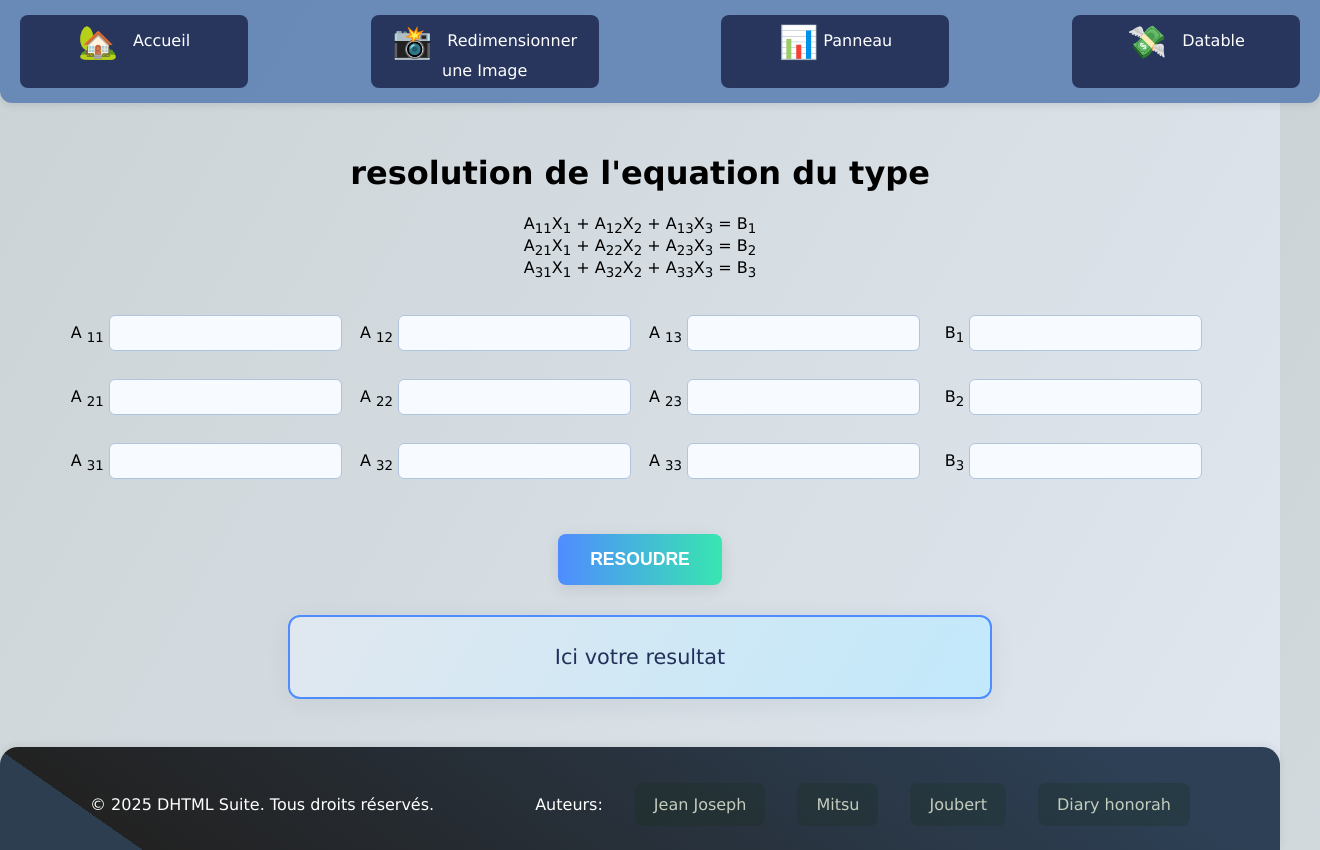
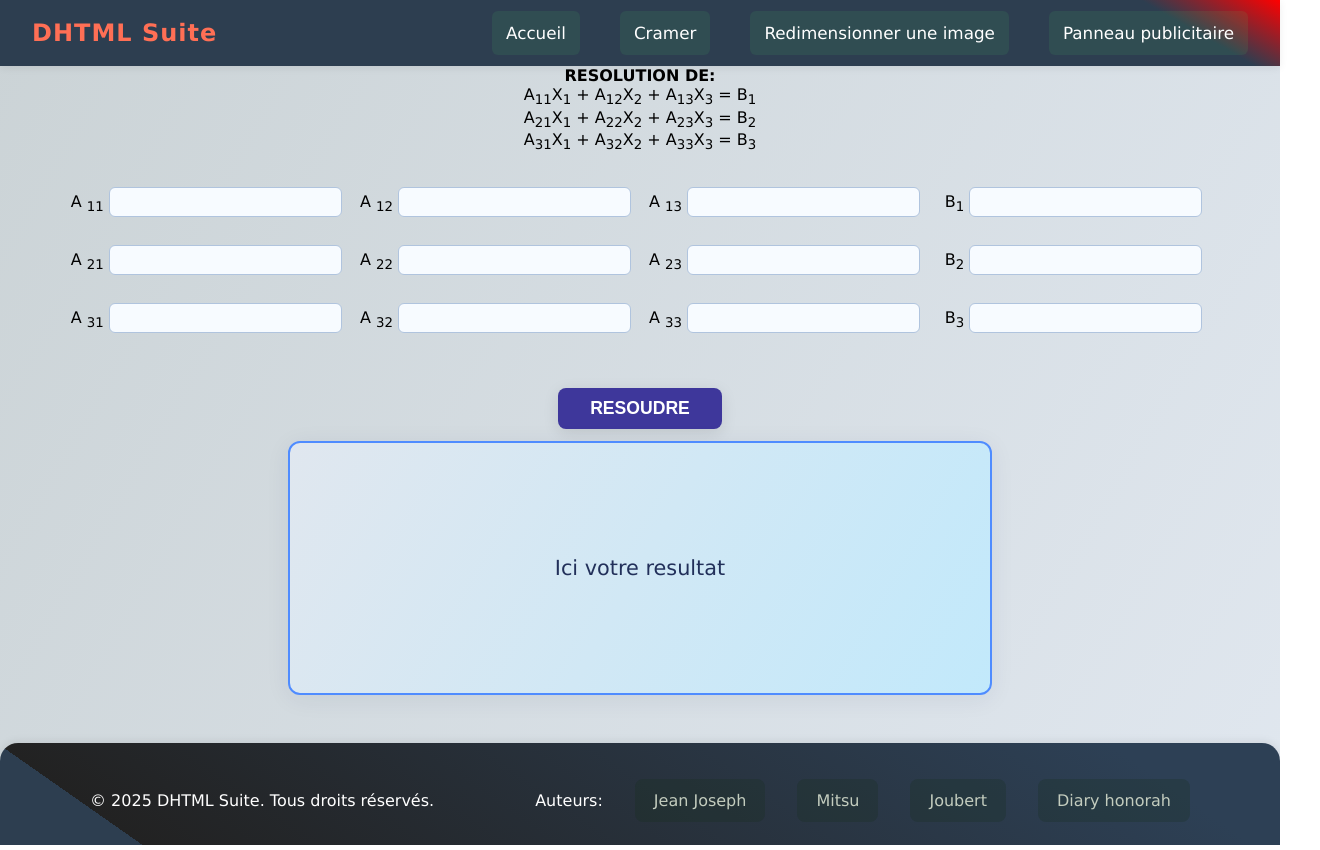
Before and after one commit to J0sephX490/DHTML_2025, a plain HTML site: page pages/cramer.html in a window 1280 px wide. Shown: the whole page, 1320 px wide, since content can reach past the window. Drawn offline with Linux system fonts and the light colour scheme.

Commit message:
Mise à jour du style et corrections HTML

```diff
--- a/pages/cramer.html
+++ b/pages/cramer.html
@@ -10,15 +10,20 @@
 </head>
 
 <body>
-    <nav>
-        <a href="../accueil.html"> <span class="emojie">🏡 </span>Accueil</a>
-        <a href="./image.html"> <span class="emojie">📸 </span>Redimensionner une Image</a>
-        <a href="#"><span class="emojie">📊</span>Panneau</a>
-        <a href="#"><span class="emojie">💸 </span>Datable</a>
+    <nav class="navbar">
+        <div class="nav-container">
+            <span class="nav-logo">DHTML Suite</span>
+            <ul class="nav-links">
+                <li><a href="../accueil.html">Accueil</a></li>
+                <li><a href="./cramer.html">Cramer</a></li>
+                <li><a href="./image.html">Redimensionner une image</a></li>
+                <li><a href="./publicitaire.html">Panneau publicitaire</a></li>
+            </ul>
+        </div>
     </nav>
     <main id="page-cramer" class="page">
-        <h1>resolution de l'equation du type</h1>
         <div>
+            <strong>RESOLUTION DE: </strong> <br>
             <span id="vA11">A<sub>11</sub></span>X<sub>1</sub> +
             <span id="vA12">A<sub>12</sub></span>X<sub>2</sub> +
             <span id="vA13">A<sub>13</sub></span>X<sub>3</sub> =
--- a/styles/cramer.css
+++ b/styles/cramer.css
@@ -22,7 +22,9 @@ header {
     align-items: center;
     box-shadow: 0 2px 8px rgba(0,0,0,0.10);
 }
-
+.presentation {
+    display: flex;
+}
 /* Page container */
 #page-cramer {
     background-color: transparent;
@@ -35,44 +37,58 @@ header {
 }
 
 /* Navigation */
-nav {
-    width: 100%;
-    text-align: center;
-    display: flex;
-    justify-content: space-between;
-    background: rgba(101, 134, 182, 0.95);
-    padding: 15px 20px;
-    box-shadow: 0 2px 8px rgba(0,0,0,0.10);
-    border-radius: 0 0 12px 12px;
-    margin-bottom: 30px;
-}
-nav a {
-    text-decoration: none;
-    color: white;
-    background: rgba(34, 46, 85, 0.9);
-    padding: 8px 18px;
-    border-radius: 8px;
-    margin-right: 5%;
-    width: 15%;
-    font-weight: 500;
-    transition: background 0.3s, transform 0.2s;
-    display: inline-block;
-}
-nav a:last-child {
-    margin-right: 0;
-}
-nav a:hover {
-    background: #38e6b0;
-    color: #22305a;
-    transform: scale(1.05);
+
+.navbar {
+  background: linear-gradient(30deg, #2d3e50 90%, #ff0000 100%);
+  color: #fff;
+  padding: 1.2em 0;
+  box-shadow: 0 2px 8px rgba(0, 0, 0, 0.07);
+  position: sticky;
+  top: 0;
+  z-index: 100;
 }
 
-/* Emoji style */
-.emojie {
-    font-size: 2em;
-    vertical-align: middle;
-    margin-right: 5px;
+.nav-container {
+  display: flex;
+  justify-content: space-between;
+  align-items: center;
+  margin: 0 auto;
+  padding: 0 2em;
 }
+
+.nav-logo {
+  font-weight: bold;
+  font-size: 1.5em;
+  letter-spacing: 1px;
+  color: rgb(255, 111, 85);
+}
+
+.nav-links {
+  list-style: none;
+  display: flex;
+  gap: 2.5em;
+  margin: 0;
+  padding: 0;
+}
+
+.nav-links a {
+  background-color: rgba(79, 219, 98, 0.096);
+  color: #fff;
+  text-decoration: none;
+  font-weight: 500;
+  font-size: 1.05em;
+  padding: 12px 14px;
+  border-radius: 6px;
+  transition: 1s;
+}
+
+.nav-links a:hover {
+  transition: 1s;
+  background-color: rgb(236, 46, 13);
+  color: #ffffff;
+
+}
+
 
 /* Grille de saisie */
 .cramer-grid {
@@ -83,7 +99,7 @@ nav a:hover {
     justify-items: center;
 }
 input {
-    padding: 8px 12px;
+    padding: 5px 12px;
     border-radius: 6px;
     margin: 5px 0;
     border: 1px solid #b0c4de;
@@ -99,8 +115,8 @@ input:focus {
 /* Bouton moderne */
 button {
     text-align: center;
-    padding: 15px 32px;
-    background: linear-gradient(90deg, #4f8cff, #38e6b0);
+    padding: 10px 32px;
+    background-color: #3e379b;
     color: #fff;
     border: none;
     margin-top: 20px;
@@ -112,10 +128,11 @@ button {
     transition: background 0.3s, transform 0.2s, box-shadow 0.3s;
     display: block;
     margin-left: auto;
+    margin-bottom: 12px;
     margin-right: auto;
 }
 button:hover {
-    background: linear-gradient(90deg, #38e6b0, #4f8cff);
+    background-color:  rgb(236, 46, 13);
     transform: scale(1.07) translateY(-2px);
     box-shadow: 0 8px 24px rgba(0,0,0,0.15);
     color: #fff;
@@ -125,7 +142,6 @@ button:hover {
 #resultat {
     display: flex;
     font-size: 1.3em;
-    margin: 30px auto 0 auto;
     border: 2px solid #4f8cff;
     width: 60%;
     min-width: 250px;
@@ -133,6 +149,7 @@ button:hover {
     background: linear-gradient(120deg, #e0e7ef 0%, #c2e9fb 100%);
     color: #22305a;
     min-height: 80px;
+    height: 250px;
     text-align: center;
     justify-content: center;
     align-items: center;
@@ -158,7 +175,7 @@ button:hover {
   display: flex;
   justify-content: space-between;
   align-items: center;
-  padding: 0 2em;
+  padding: 0 1em;
   flex-wrap: wrap;
 }
 .footer-links {
--- a/styles/datable.css
+++ b/styles/datable.css
@@ -1,7 +1,9 @@
-html, body {
+html,
+body {
   height: 100%;
   margin: 0;
   padding: 0;
+  background-color: hsla(213, 55%, 73%, 0.842);
 }
 
 body {
@@ -9,15 +11,17 @@ body {
   display: flex;
   flex-direction: column;
 }
+
 .navbar {
-  background: linear-gradient(90deg, #2d3e50 60%, #00b4d8 100%);
+  background: linear-gradient(30deg, #2d3e50 90%, #ff0000 100%);
   color: #fff;
   padding: 1.2em 0;
-  box-shadow: 0 2px 8px rgba(0,0,0,0.07);
+  box-shadow: 0 2px 8px rgba(0, 0, 0, 0.07);
   position: sticky;
   top: 0;
   z-index: 100;
 }
+
 .nav-container {
   display: flex;
   justify-content: space-between;
@@ -25,12 +29,14 @@ body {
   margin: 0 auto;
   padding: 0 2em;
 }
+
 .nav-logo {
   font-weight: bold;
   font-size: 1.5em;
   letter-spacing: 1px;
-  color: #f9d342;
+  color: rgb(255, 111, 85);
 }
+
 .nav-links {
   list-style: none;
   display: flex;
@@ -38,8 +44,9 @@ body {
   margin: 0;
   padding: 0;
 }
+
 .nav-links a {
-  background-color: rgba(79, 154, 219, 0.205);
+  background-color: rgba(79, 219, 98, 0.096);
   color: #fff;
   text-decoration: none;
   font-weight: 500;
@@ -48,21 +55,25 @@ body {
   border-radius: 6px;
   transition: 1s;
 }
+
 .nav-links a:hover {
-  background: #f9d342;
-  color: #2d3e50;
+  transition: 1s;
+  background-color: rgb(236, 46, 13);
+  color: #ffffff;
+
 }
 
 /* Footer moderne */
 .footer {
-  background: linear-gradient(35deg, #2d3e50 10%, #222 2%,   #2d4055 88%);
+  background: linear-gradient(35deg, #2d3e50 10%, #222 2%, #2d4055 88%);
   color: #fff;
   padding: 2em 0 1.2em 0;
   margin-top: 3em;
   border-top-left-radius: 18px;
   border-top-right-radius: 18px;
-  box-shadow: 0 -2px 8px rgba(0,0,0,0.07);
+  box-shadow: 0 -2px 8px rgba(0, 0, 0, 0.07);
 }
+
 .footer-content {
   max-width: 1100px;
   margin: 0 auto;
@@ -72,6 +83,7 @@ body {
   padding: 0 2em;
   flex-wrap: wrap;
 }
+
 .footer-links {
   list-style: none;
   display: flex;
@@ -79,6 +91,7 @@ body {
   margin: 0;
   padding: 0;
 }
+
 .footer-links a {
   border-radius: 8px;
   padding: 12px 19px;
@@ -89,13 +102,15 @@ body {
   transition: 1s;
   transition: text-decoration 0.2s, color 0.2s;
 }
+
 .footer-links a:hover {
-  background-color:  #324a64 ;
+  background-color: #324a64;
   color: white;
   transition: 1s;
 }
 
 main {
+  text-align: center;
   flex: 1 0 auto;
 }
 
@@ -104,14 +119,14 @@ table {
   width: 100%;
   border-collapse: separate;
   border-spacing: 0;
-    box-shadow: 0 4px 24px rgba(0,0,0,0.10);
+  box-shadow: 0 4px 24px rgba(0, 0, 0, 0.10);
   border-radius: 16px;
   overflow: hidden;
-    background: #fff;
-    margin-top: 2em;
+  background: #a78282;
 }
 
-th, td {
+th,
+td {
   border: none;
   padding: 16px 12px;
   text-align: center;
@@ -135,7 +150,8 @@ tr:hover {
   transition: 1s;
 }
 
-tfoot th, tfoot td {
+tfoot th,
+tfoot td {
   background: #f9d342;
   color: #2d3e50;
   font-weight: bold;
@@ -151,24 +167,34 @@ tfoot th, tfoot td {
   flex-wrap: wrap;
 }
 
-#en-bas > div {
+#en-bas>div {
+  display: flex;
+  flex-direction: column;
+  align-items: center;
   background: #fff;
   border-radius: 12px;
-    box-shadow: 0 2px 12px rgba(0,0,0,0.06);
+  box-shadow: 0 2px 12px rgba(0, 0, 0, 0.06);
   padding: 1.2em 2em;
-    min-width: 220px;
+  width: 500px;
+  min-width: 320px;
+  height: 197px;
 }
 
 #en-bas p {
+  height:20px;
+  padding: 5px 10px;
   margin: 0.5em 0;
   font-size: 1.08em;
-    color: #2d3e50;
+  color: rgb(26, 24, 24);
 }
-#produits, #en-bas {
+
+#produits,
+#en-bas {
   max-width: 1100px;
   margin-left: auto;
   margin-right: auto;
 }
+
 .footer {
   flex-shrink: 0;
 }
@@ -176,21 +202,24 @@ tfoot th, tfoot td {
 canvas {
   background: #e0f7fa;
   border-radius: 14px;
-    box-shadow: 0 2px 12px rgba(0,0,0,0.06);
-    margin-left: 1em;
+  box-shadow: 0 2px 12px rgba(0, 0, 0, 0.06);
 }
 
 /* Responsive */
 @media (max-width: 800px) {
-  .nav-container, .footer-content {
+
+  .nav-container,
+  .footer-content {
     flex-direction: column;
     align-items: flex-start;
     gap: 1em;
   }
+
   #en-bas {
     flex-direction: column;
     gap: 1.5em;
   }
+
   canvas {
     margin-left: 0;
     width: 100% !important;
--- a/styles/images.css
+++ b/styles/images.css
@@ -7,29 +7,56 @@ body {
     flex-direction: column;
 }
 
-nav {
-    display: flex;
-    justify-content: center;
-    gap: 30px;
-    background: rgba(34, 46, 85, 0.9);
-    padding: 18px 0;
-    margin-bottom: 30px;
+
+.navbar {
+    background: linear-gradient(30deg, #2d3e50 90%, #ff0000 100%);
+    color: #fff;
+    padding: 1.2em 0;
+    box-shadow: 0 2px 8px rgba(0, 0, 0, 0.07);
+    position: sticky;
+    top: 0;
+    z-index: 100;
 }
 
-nav a {
+.nav-container {
+    display: flex;
+    justify-content: space-between;
+    align-items: center;
+    margin: 0 auto;
+    padding: 0 2em;
+}
+
+.nav-logo {
+    font-weight: bold;
+    font-size: 1.5em;
+    letter-spacing: 1px;
+    color: rgb(255, 111, 85);
+}
+
+.nav-links {
+    list-style: none;
+    display: flex;
+    gap: 2.5em;
+    margin: 0;
+    padding: 0;
+}
+
+.nav-links a {
+    background-color: rgba(79, 219, 98, 0.096);
     color: #fff;
     text-decoration: none;
-    background: rgba(124, 162, 192, 0.7);
-    padding: 10px 22px;
-    border-radius: 8px;
     font-weight: 500;
-    font-size: 1.1em;
-    transition: background 0.3s, transform 0.2s;
+    font-size: 1.05em;
+    padding: 12px 14px;
+    border-radius: 6px;
+    transition: 1s;
 }
 
-nav a:hover {
-    background: #1c03ff;
-    transform: scale(1.08);
+.nav-links a:hover {
+    transition: 1s;
+    background-color: rgb(236, 46, 13);
+    color: #ffffff;
+
 }
 
 main.containeur {
--- a/styles/publicitaire.css
+++ b/styles/publicitaire.css
@@ -1,36 +1,63 @@
 body {
+    min-height: 100vh;
+    display: flex;
+    flex-direction: column;
     margin: 0;
-    align-items: center;
+    align-items: stretch;
 }
 
-nav {
-    width: 100%;
-    text-align: center;
+.navbar {
+    background: linear-gradient(30deg, #2d3e50 90%, #ff0000 100%);
+    color: #fff;
+    padding: 1.2em 0;
+    box-shadow: 0 2px 8px rgba(0, 0, 0, 0.07);
+    position: sticky;
+    top: 0;
+    z-index: 100;
+}
+
+.nav-container {
     display: flex;
     justify-content: space-between;
-    background-color: rgb(101, 134, 182);
-    padding: 15px 20px;
+    align-items: center;
+    margin: 0 auto;
+    padding: 0 2em;
 }
 
-a {
-    text-decoration: none;
-    color: white;
-    background-color: rgb(34, 46, 85);
-    padding: 6px 15px;
-    border-radius: 8px;
-    margin-right: 5%;
-    width: 15%;
-    transition: 2s;
+.nav-logo {
+    font-weight: bold;
+    font-size: 1.5em;
+    letter-spacing: 1px;
+    color: rgb(255, 111, 85);
 }
 
-a:hover {
+.nav-links {
+    list-style: none;
+    display: flex;
+    gap: 2.5em;
+    margin: 0;
+    padding: 0;
+}
+
+.nav-links a {
+    background-color: rgba(79, 219, 98, 0.096);
+    color: #fff;
     text-decoration: none;
-    color: white;
-    background-color: rgb(37, 13, 13);
-    padding: 6px 15px;
-    border-radius: 5px;
-    cursor: pointer;
+    font-weight: 500;
+    font-size: 1.05em;
+    padding: 12px 14px;
+    border-radius: 6px;
     transition: 1s;
+}
+
+.nav-links a:hover {
+    transition: 1s;
+    background-color: rgb(236, 46, 13);
+    color: #ffffff;
+
+}
+main {
+    flex: 1;
 }
 
 img {
```
Also changed, not shown: pages/datable.html (+4 -4 lines), pages/image.html (+16 -8 lines), pages/publicitaire.html (+10 -5 lines). Lines whose indentation alone changed are shown as unchanged.
